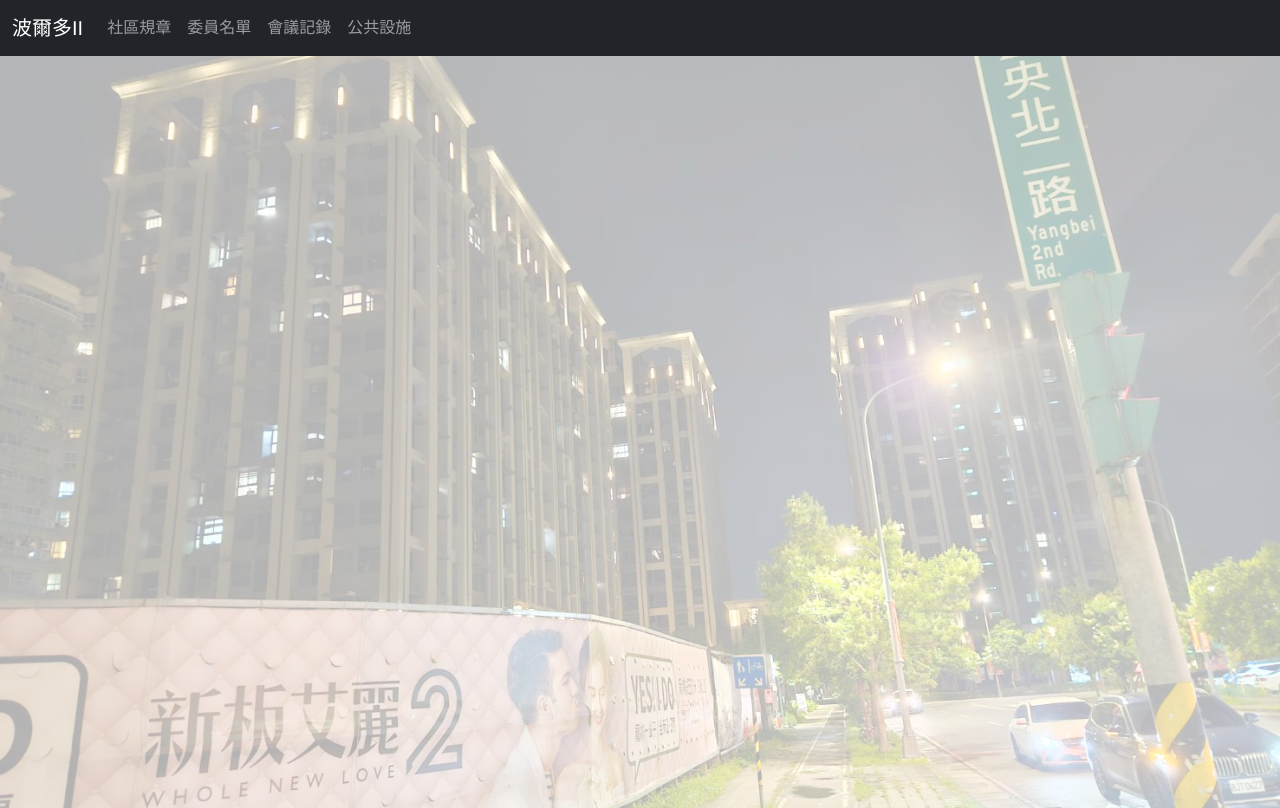
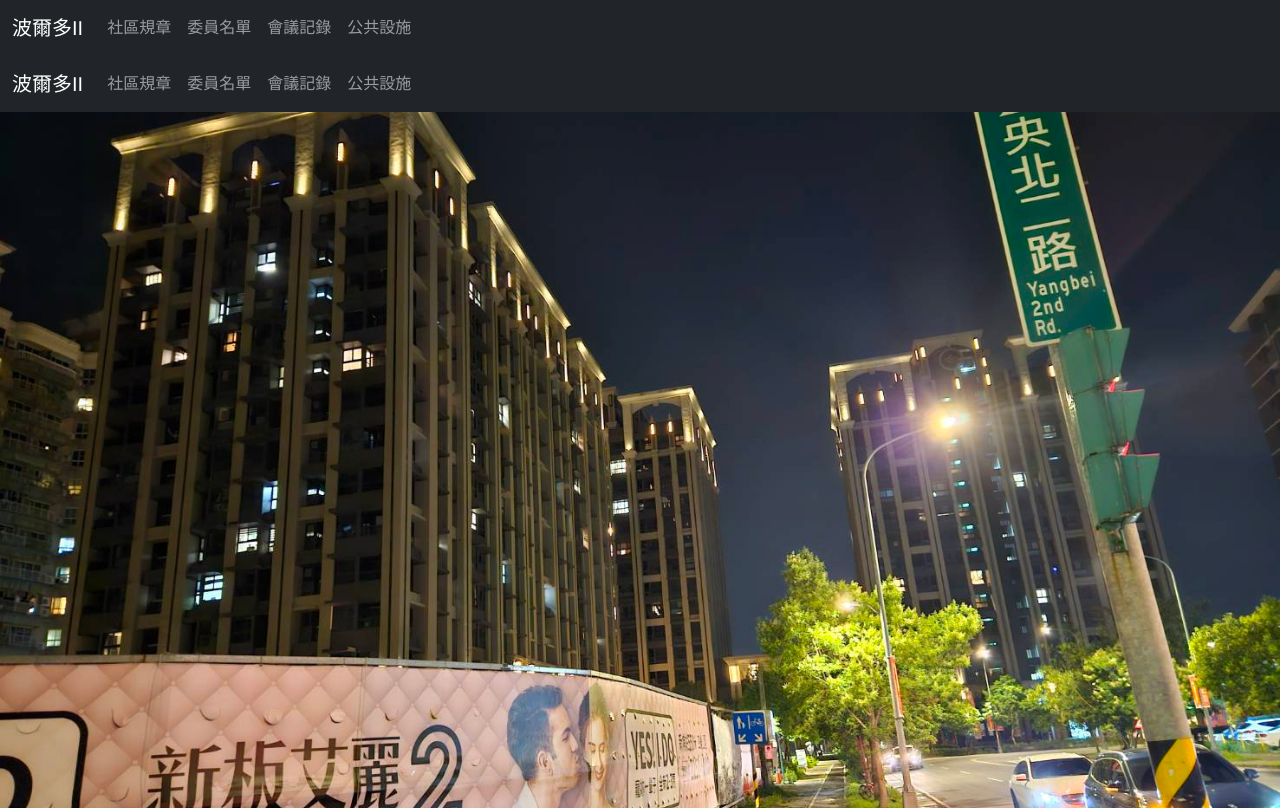
Before and after one commit to joechiboo/bordeaux-ii, a Vue app: page / in a window 1280 px wide. Built offline with nearby package versions, Linux system fonts and the light colour scheme.

Commit message:
Update component names to be multi-words

```diff
--- a/src/components/AppNavbar.vue
+++ b/src/components/AppNavbar.vue
@@ -1,7 +1,7 @@
 <template>
 	<nav class="navbar navbar-expand-lg navbar-dark bg-dark">
 		<div class="container-fluid">
-			<router-link class="navbar-brand" to="/">波爾多II</router-link>
+			<router-link class="navbar-brand" to="/welcome">波爾多II</router-link>
 			<button
 				class="navbar-toggler"
 				type="button"
@@ -35,7 +35,7 @@
 
 <script>
 	export default {
-		name: 'Navbar',
+		name: 'AppNavbar',
 	};
 </script>
 
--- a/src/components/HomePage.vue
+++ b/src/components/HomePage.vue
@@ -1,5 +1,5 @@
 <template>
-	<Navbar />
+	<AppNavbar />
 	<div class="background-image" :style="backgroundStyle">
 		<!-- 动态内容区域 -->
 		<router-view></router-view>
@@ -7,7 +7,7 @@
 </template>
 
 <script>
-	import Navbar from './AppNavbar.vue';
+	import AppNavbar from './AppNavbar.vue';
 	export default {
 		data() {
 			return {
@@ -16,7 +16,7 @@
 			};
 		},
 		components: {
-			Navbar,
+			AppNavbar,
 		},
 		mounted() {
 			this.updateBackgroundImage();
@@ -26,17 +26,11 @@
 				//const hour = new Date().getHours();
 				//if (hour >= 4 && hour <= 19) {
 				const second = new Date().getSeconds();
-				if (second % 2 == 0) {
-					// 從早上4點到晚上7點顯示白天的圖片
-					this.backgroundImage = '/images/day.jpg'; // 白天的照片路徑
-				} else {
-					this.backgroundImage = '/images/night.jpg'; // 晚上的照片路徑
-				}
+				this.backgroundImage = second % 2 == 0 ? '/images/day.jpg' : '/images/night.jpg';
 				this.backgroundStyle = {
 					'background-image': `url(${this.backgroundImage})`,
 					'background-size': 'cover',
 					'background-position': 'center',
-					opacity: '0.3', // 如果需要透明度可以直接这样设置
 				};
 			},
 		},
@@ -47,8 +41,28 @@
 	.background-image {
 		height: 94vh; /* 视窗的100%高度 */
 		width: 100vw; /* 视窗的100%宽度 */
-		margin: 0; /* 移除默认边距 */
 		position: relative;
+		overflow: hidden; /* 确保伪元素不会溢出容器 */
+	}
+
+	.background-image::before {
+		content: '';
+		position: absolute;
+		top: 0;
+		left: 0;
+		right: 0;
+		bottom: 0;
+		background-image: inherit; /* 确保可以继承背景图 */
+		background-size: cover;
+		background-position: center;
+		opacity: 0.3; /* 设置透明度 */
+		z-index: -1; /* 确保伪元素在内容之下 */
+	}
+
+	/* 确保主内容在伪元素之上 */
+	.background-image > * {
+		position: relative;
+		z-index: 1;
 	}
 
 	.container {
@@ -62,4 +76,3 @@
 		}
 	}
 </style>
-./AppNavbar.vue
--- a/src/router/index.js
+++ b/src/router/index.js
@@ -2,7 +2,7 @@ import { createRouter, createWebHistory } from 'vue-router';
 
 const routes = [
 	{
-		path: '/welcome',
+		path: '/',
 		name: 'Home',
 		component: () => import('../components/HomePage.vue'), // 首頁組件
 		meta: { title: '首頁' },
```
